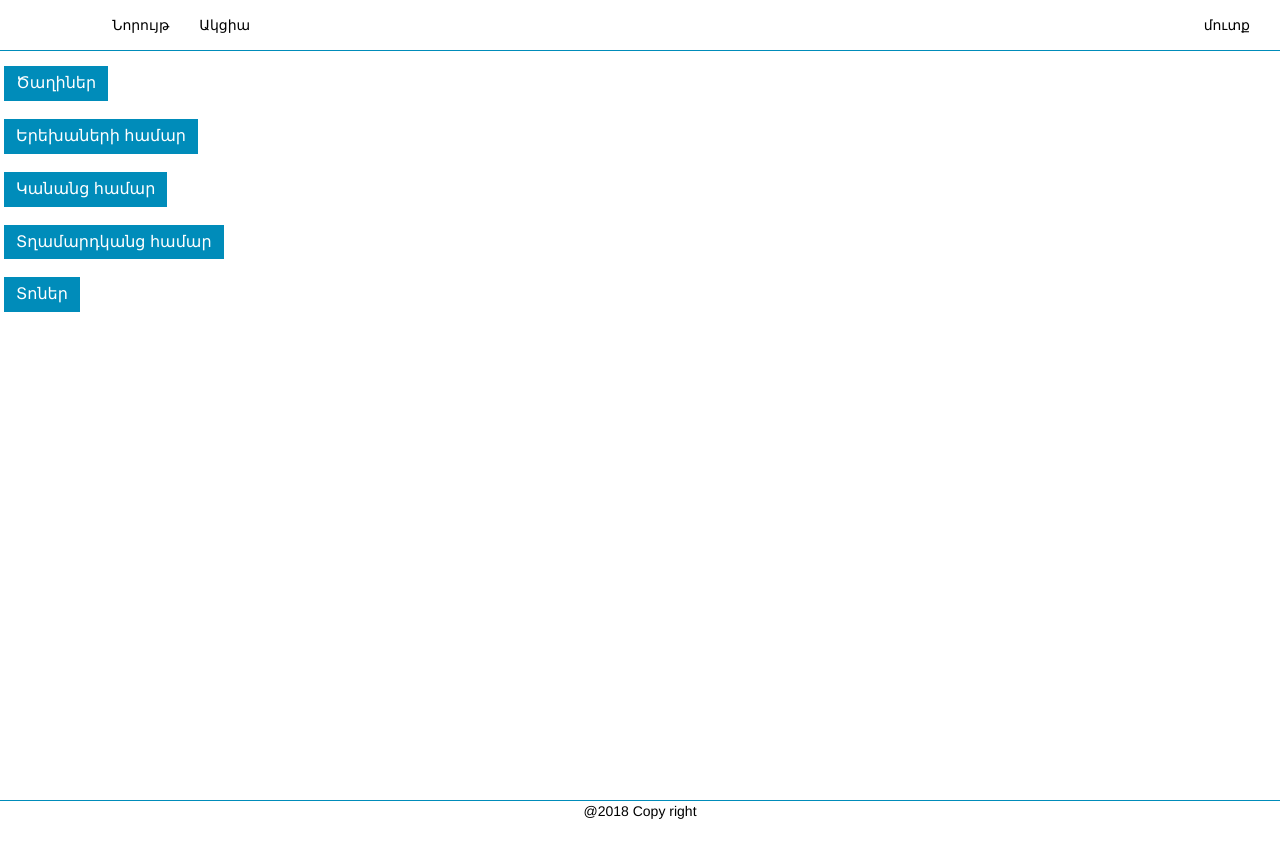
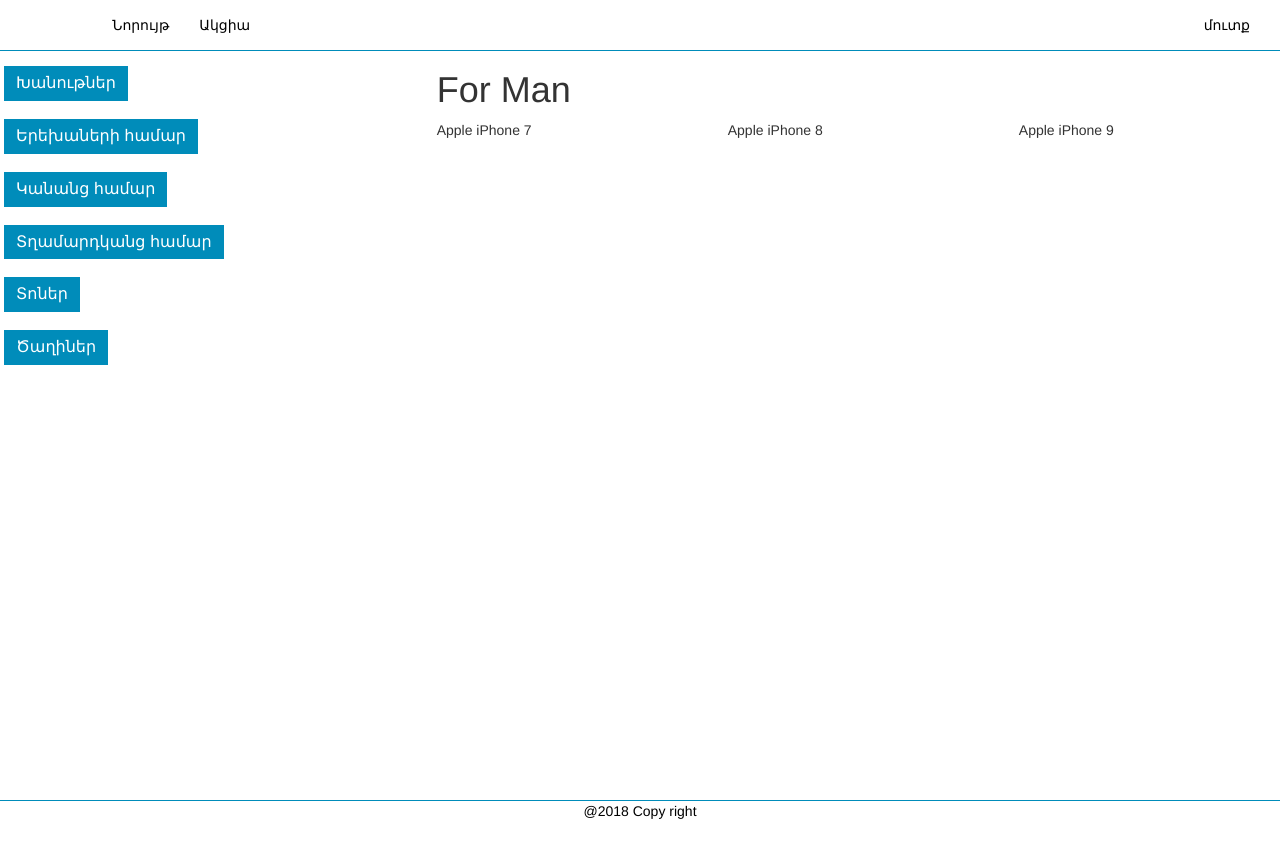
Before and after one commit to VrezhUnanyan/shop, an Angular app in the folder shop/: page /body/children in a window 1280 px wide. Before the commit this address led to /. Built offline with nearby package versions, Linux system fonts and the light colour scheme.

Commit message:
Added functionality to show data related to selected item for user.

```diff
--- a/shop/src/app/component/body/body.component.html
+++ b/shop/src/app/component/body/body.component.html
@@ -1,7 +1,10 @@
+<h1>{{this.contentName}}</h1>
 <div calss=container>
     <div class="row">
-        <div class="col-md-">
-
+        <div *ngFor="let item of this.items">
+            <div class="col-md-4">
+                    <p>{{item}}</p>
+            </div>
         </div>
     </div>
 </div>
--- a/shop/src/app/component/body/body.component.ts
+++ b/shop/src/app/component/body/body.component.ts
@@ -0,0 +1,27 @@
+import { Component } from '@angular/core';
+import { Router } from '@angular/router';
+import { Http } from '@angular/http';
+import { DataService } from './../../service/data.service';
+
+@Component({
+  selector: 'app-body',
+  templateUrl: './body.component.html',
+  styleUrls: ['./body.component.css'],
+  providers: [DataService]
+})
+export class BodyComponent {
+  constructor(private router: Router, private http: Http, private dataService: DataService) {
+    this.showContent();
+  }
+  private contentName: String;
+  private items: String[] = [];
+  showContent() {
+      if (this.router.url === '/body/shop') {
+        this.contentName = 'Shop';
+        this.items = this.dataService.getShopData();
+      } else if (this.router.url === '/body/children') {
+        this.contentName = 'For Man';
+        this.items = this.dataService.getManData();
+      }
+  }
+}
--- a/shop/src/app/component/menu/menu.component.html
+++ b/shop/src/app/component/menu/menu.component.html
@@ -3,8 +3,8 @@
   <div class="card">
     <div class="card-header" id="headingOne">
       <h5 class="mb-0">
-        <button [routerLink]="['/']" class="bckColorApp menu-item btn btn-link" data-toggle="collapse" data-target="#collapseOne" aria-expanded="false" aria-controls="collapseOne">
-          Ծաղիներ
+        <button [routerLink]="['/body/shop']" class="bckColorApp menu-item btn btn-link" data-toggle="collapse" data-target="#collapseOne" aria-expanded="false" aria-controls="collapseOne">
+          Խանութներ
         </button>
       </h5>
     </div>
@@ -18,7 +18,7 @@
   <div class="card">
     <div class="card-header" id="headingTwo">
       <h5 class="mb-0">
-        <button [routerLink]="['/']" class="bckColorApp menu-item btn btn-link collapsed" data-toggle="collapse" data-target="#collapseTwo" aria-expanded="false" aria-controls="collapseTwo">
+        <button [routerLink]="['/body/children']" class="bckColorApp menu-item btn btn-link collapsed" data-toggle="collapse" data-target="#collapseTwo" aria-expanded="false" aria-controls="collapseTwo">
           Երեխաների համար
         </button>
       </h5>
@@ -75,4 +75,19 @@
     </div>
   </div>
 
+  <div class="card">
+    <div class="card-header" id="headingSix">
+      <h5 class="mb-0">
+        <button [routerLink]="['/']" class="bckColorApp menu-item btn btn-link collapsed" data-toggle="collapse" data-target="#collapseSix" aria-expanded="false" aria-controls="collapseSix">
+          Ծաղիներ
+        </button>
+      </h5>
+    </div>
+    <div id="collapseSix" class="collapse" aria-labelledby="headingFive" data-parent="#accordion">
+      <div class="card-body">
+        Anim pariatur cliche reprehenderit, enim eiusmod high life accusamus terry richardson ad squid. 3 wolf moon officia aute, non cupidatat skateboard dolor brunch. Food truck quinoa nesciunt laborum eiusmod. Brunch 3 wolf moon tempor, sunt aliqua put a bird on it squid single-origin coffee nulla assumenda shoreditch et. Nihil anim keffiyeh helvetica, craft beer labore wes anderson cred nesciunt sapiente ea proident. Ad vegan excepteur butcher vice lomo. Leggings occaecat craft beer farm-to-table, raw denim aesthetic synth nesciunt you probably haven't heard of them accusamus labore sustainable VHS.
+      </div>
+    </div>
+  </div>
+
 </div>
--- a/shop/src/app/module/app.module.ts
+++ b/shop/src/app/module/app.module.ts
@@ -11,6 +11,7 @@ import { NavbarComponent } from './../component/navBar/navBar.component';
 import { LoginComponent } from './../component/login/login.component';
 import { SigninComponent } from './../component/signin/signin.component';
 import { MenuComponent } from './../component/menu/menu.component';
+import { BodyComponent } from './../component/body/body.component';
 
 import { routing } from './../app.routes';
 
@@ -20,7 +21,8 @@ import { routing } from './../app.routes';
     NavbarComponent,
     LoginComponent,
     SigninComponent,
-    MenuComponent
+    MenuComponent,
+    BodyComponent
   ],
   imports: [
     BrowserModule,
--- /dev/null
+++ b/shop/src/app/service/data.service.ts
@@ -0,0 +1,23 @@
+export class DataService {
+    private manData: String[] = [
+        'Apple iPhone 7',
+        'Apple iPhone 8',
+        'Apple iPhone 9'
+    ];
+
+    private shopData: String[] = [
+        'Shop1',
+        'Shop1',
+        'Shop1'
+    ];
+
+    getShopData(): String[] {
+        return this.shopData;
+    }
+    getManData(): String[] {
+        return this.manData;
+    }
+    addData(item: String) {
+        this.manData.push(item);
+    }
+}
```
Also changed, not shown: shop/src/app/app.routes.ts (+5 -2 lines), shop/src/app/component/body/body.component..css (deleted), shop/src/app/component/body/body.component.css (added).
